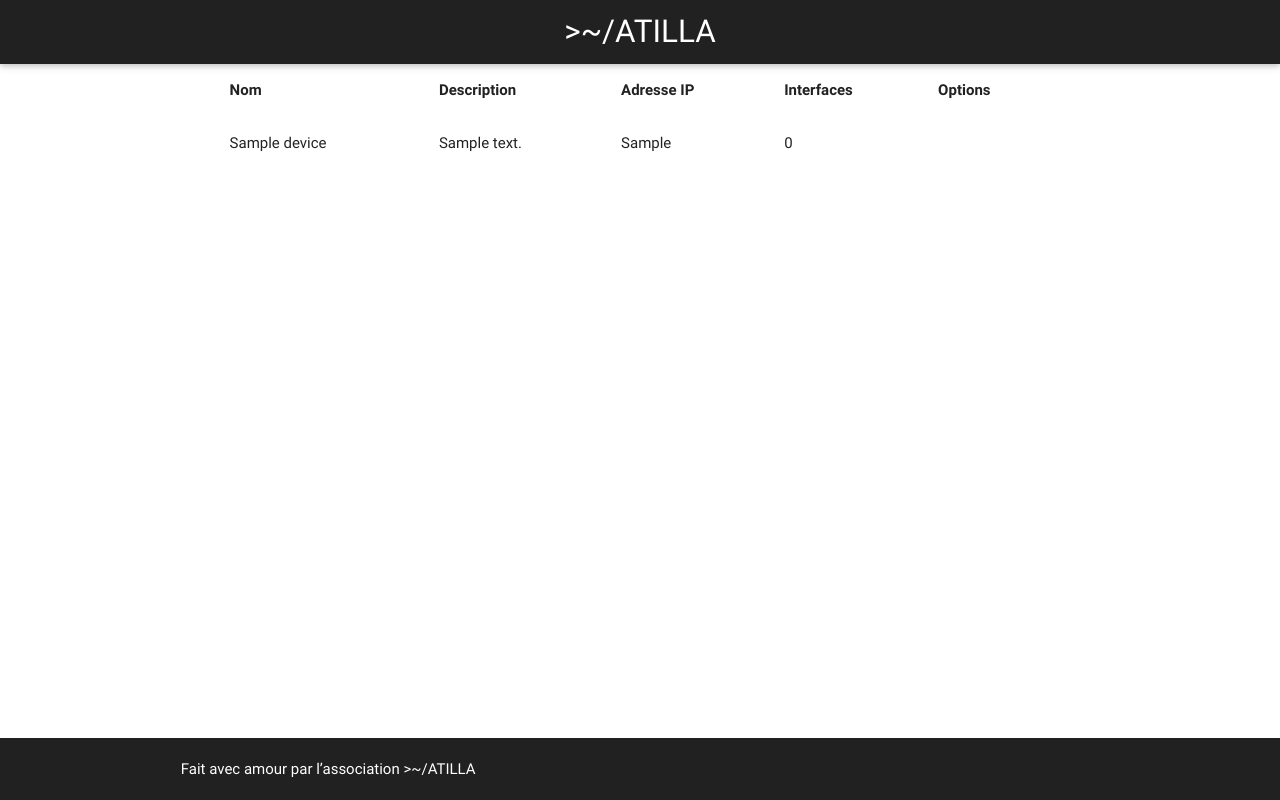
After one commit to Atilla106/members.atilla.org, a Django app: page /network/devices/ in a window 1280 px wide. The commit adds this page. Run offline with Django 3.2, Linux system fonts and the light colour scheme; a user stored in the database is signed in; tables that the repository leaves empty hold one stand-in row (values such as "Sample post").

Commit message:
Added devices list

```diff
--- a/members/urls.py
+++ b/members/urls.py
@@ -3,5 +3,6 @@ from django.contrib import admin
 
 urlpatterns = [
     url(r'^admin/', admin.site.urls),
-    url(r'^accounts/', include('accounts.urls'))
+    url(r'^accounts/', include('accounts.urls')),
+    url(r'^network/', include('network.urls'))
 ]
--- /dev/null
+++ b/network/templates/base_network.html
@@ -0,0 +1 @@
+{% extends "base.html" %}
--- /dev/null
+++ b/network/templates/network/devices.html
@@ -0,0 +1,47 @@
+{% extends "base_network.html" %}
+
+{% block main %}
+
+{% if user_devices_list %}
+	<table>
+		<tr>
+			<th>
+				Nom
+			</th>
+			<th>
+				Description
+			</th>
+			<th>
+				Adresse IP
+			</th>
+			<th>
+				Interfaces
+			</th>
+			<th>
+				Options
+			</th>
+		</tr>
+		{% for device in user_devices_list %}
+			<tr>
+				<td>
+					{{ device.device_name }}
+				</td>
+				<td>
+					{{ device.description }}
+				</td>
+				<td>
+					{{ device.device_ip }}
+				</td>
+				<td>
+					{{ device.interface_set.all|length }}
+				</td>
+				<td>
+				</td>
+			</tr>
+		{% endfor %}
+	</table>
+{% else %}
+	<p>Aucun appareil enregistré</p>
+{% endif %}
+
+{% endblock %}
--- /dev/null
+++ b/network/urls.py
@@ -0,0 +1,19 @@
+"""url(r'^devices/(?P<pk>[0-9]+)/$',
+            views.DeviceDetailView.as_view(),
+            name='deviceDetail'),
+        url(r'^devices/(?P<pk>[0-9]+)/edit/$',
+            views.DeviceEditView.as_view(),
+            name='deviceEdit'),
+        url(r'^devices/add/$',
+            views.DeviceAddView, name='deviceAdd'),"""
+from django.conf.urls import url
+
+from . import views
+
+app_name = 'network'
+
+urlpatterns = [
+        url(r'^devices/$',
+            views.DeviceView.as_view(),
+            name='index'),
+]
--- a/network/views.py
+++ b/network/views.py
@@ -1,3 +1,14 @@
-from django.shortcuts import render
+from django.contrib.auth.mixins import LoginRequiredMixin
+from django.shortcuts import render, get_object_or_404
+from django.http import HttpResponseRedirect
+from django.core.urlresolvers import reverse
+from django.views import generic
 
-# Create your views here.
+from .models import Device, Interface
+
+class DeviceView(LoginRequiredMixin, generic.ListView):
+    template_name = 'network/devices.html'
+    context_object_name = 'user_devices_list'
+
+    def get_queryset(self):
+        return Device.objects.filter(user=self.request.user).values()
--- a/templates/base.html
+++ b/templates/base.html
@@ -37,11 +37,17 @@
 			</nav>
 		</header>
 		<main>
+			<div class="row">
+				<div class="col m8 offset-m2">
+					{% block main %}
+					{% endblock %}
+				</div>
+			</div>
 		</main>
 		<footer class="page-footer grey darken-4">
 			<div class="container">
 				<div class="row white-text">
-					Poneyponeyponey
+					Fait avec amour par l’association >~/ATILLA
 				</div>
 			</div>
 		</footer>
```
